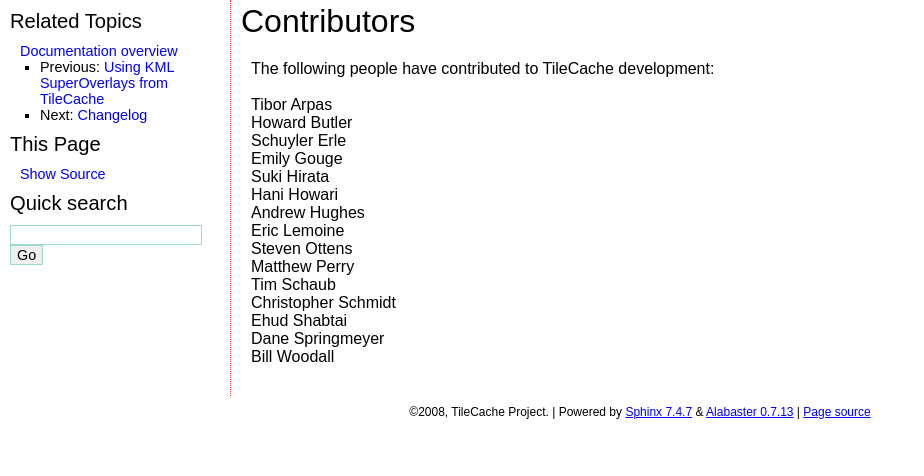
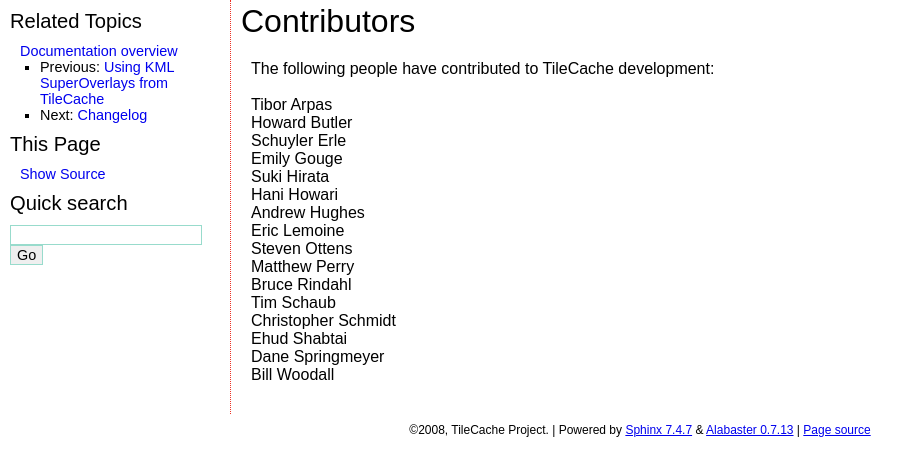
Before and after one commit to llerradyoh/tilecache, a Sphinx documentation site: the page built from tilecache/docs/CONTRIBUTORS.txt, in a window 1280 px wide. Shown: the top 476 px of the page, without its empty margins (0-924 px from the left). Built offline with Sphinx 7.4.7, drawn with Linux system fonts in a browser that asks for light colours.

Commit message:
Add bruce to contributors.

```diff
--- a/tilecache/docs/CONTRIBUTORS.txt
+++ b/tilecache/docs/CONTRIBUTORS.txt
@@ -13,6 +13,7 @@ The following people have contributed to TileCache development:
 | Eric Lemoine
 | Steven Ottens
 | Matthew Perry
+| Bruce Rindahl
 | Tim Schaub
 | Christopher Schmidt
 | Ehud Shabtai
```
